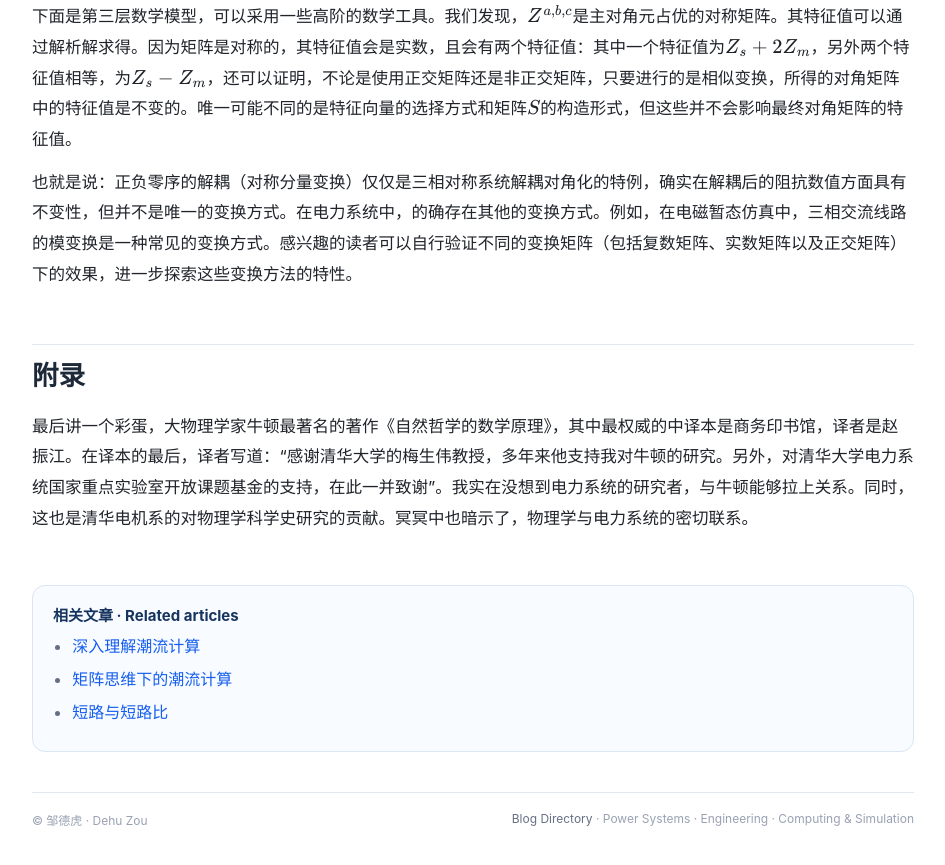
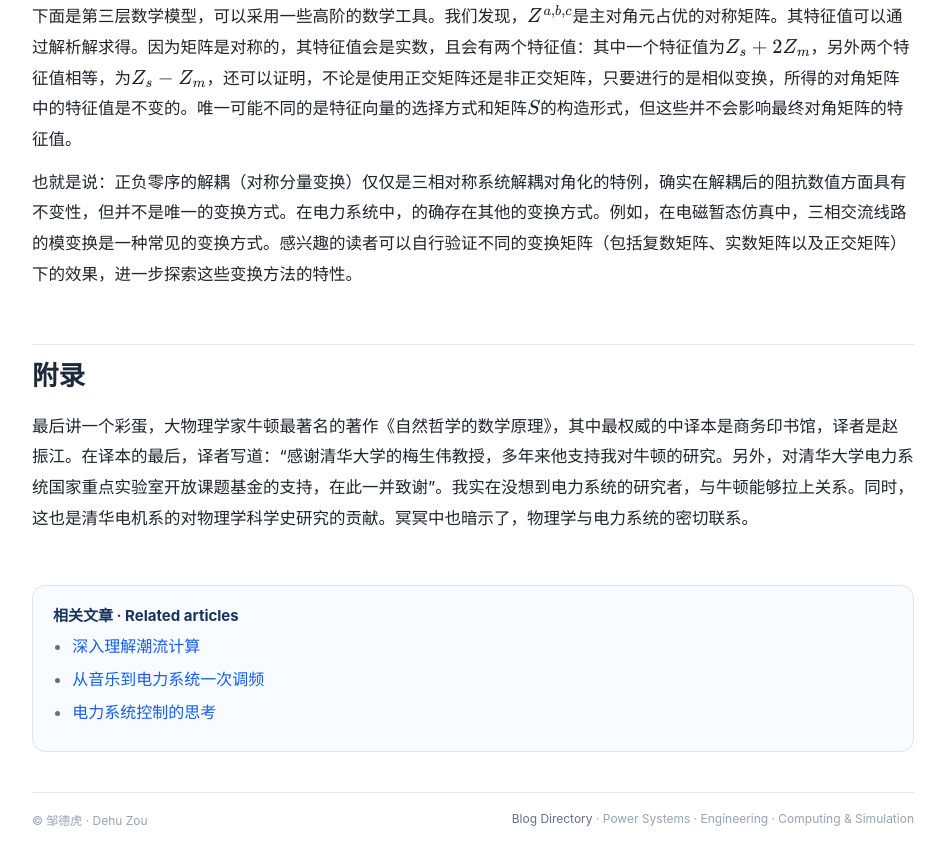
Before and after one commit to zoudehupowersystem/zoudehupowersystem.github.io, a Jekyll site: the page built from 从物理学出发理解电力系统.md, in a window 1280 px wide and 900 px high, scrolled down 10511 px. Shown: the top 865 px of the window, without its empty margins (167-1112 px from the left). Built offline with Jekyll 4.4.1, drawn with Linux system fonts in a browser that asks for light colours; some of the changed lines change nothing that is shown.

Commit message:
Strengthen internal links to weak-indexed articles

```diff
--- a/_data/related.yml
+++ b/_data/related.yml
@@ -1,16 +1,16 @@
 "从物理学出发理解电力系统.md":
   - { title: "深入理解潮流计算", url: "/深入理解潮流计算.html", lang: "zh-CN" }
-  - { title: "矩阵思维下的潮流计算", url: "/矩阵思维下的潮流计算.html", lang: "zh-CN" }
-  - { title: "短路与短路比", url: "/短路与短路比.html", lang: "zh-CN" }
+  - { title: "从音乐到电力系统一次调频", url: "/从音乐到电力系统一次调频.html", lang: "zh-CN" }
+  - { title: "电力系统控制的思考", url: "/电力系统控制的思考.html", lang: "zh-CN" }
 
 "深入理解潮流计算.md":
   - { title: "矩阵思维下的潮流计算", url: "/矩阵思维下的潮流计算.html", lang: "zh-CN" }
-  - { title: "重温牛顿-拉夫逊法", url: "/重温牛顿-拉夫逊法.html", lang: "zh-CN" }
+  - { title: "谈谈电力系统状态估计", url: "/谈谈电力系统状态估计.html", lang: "zh-CN" }
   - { title: "From Ybus to an Industrial-Grade Power Flow Solver", url: "/ac-power-flow-ybus-newton.html", lang: "en", note: "EN" }
 
 "矩阵思维下的潮流计算.md":
   - { title: "深入理解潮流计算", url: "/深入理解潮流计算.html", lang: "zh-CN" }
-  - { title: "重温牛顿-拉夫逊法", url: "/重温牛顿-拉夫逊法.html", lang: "zh-CN" }
+  - { title: "谈谈电力系统状态估计", url: "/谈谈电力系统状态估计.html", lang: "zh-CN" }
   - { title: "From Ybus to an Industrial-Grade Power Flow Solver", url: "/ac-power-flow-ybus-newton.html", lang: "en", note: "EN" }
 
 "重温牛顿-拉夫逊法.md":
@@ -61,7 +61,7 @@
 "曼尼托巴水电局的创业史.md":
   - { title: "From the Nelson River to PSCAD and RTDS", url: "/manitoba-hydro-pscad-rtds-history.html", lang: "en", note: "EN" }
   - { title: "论电力系统仿真", url: "/论电力系统仿真.html", lang: "zh-CN" }
-  - { title: "电力系统仿真会议参会记录", url: "/电力系统仿真会议参会记录.html", lang: "zh-CN" }
+  - { title: "职业生涯回顾与思考", url: "/职业生涯回顾与思考.html", lang: "zh-CN" }
 
 "manitoba-hydro-pscad-rtds-history.md":
   - { title: "曼尼托巴水电局的创业史", url: "/曼尼托巴水电局的创业史.html", lang: "zh-CN", note: "ZH" }
@@ -70,7 +70,7 @@
 
 "电网调度技术思考.md":
   - { title: "谈谈电力系统状态估计", url: "/谈谈电力系统状态估计.html", lang: "zh-CN" }
-  - { title: "论电力数字化转型", url: "/论电力数字化转型.html", lang: "zh-CN" }
+  - { title: "电力系统控制的思考", url: "/电力系统控制的思考.html", lang: "zh-CN" }
   - { title: "电力系统二次设备科普", url: "/电力系统二次设备科普.html", lang: "zh-CN" }
 
 "论电力系统仿真.md":
@@ -101,16 +101,16 @@
 "论电力数字化转型.md":
   - { title: "工业系统演化与设计", url: "/工业系统演化与设计.html", lang: "zh-CN" }
   - { title: "论系统工程", url: "/论系统工程.html", lang: "zh-CN" }
-  - { title: "电网调度技术思考", url: "/电网调度技术思考.html", lang: "zh-CN" }
+  - { title: "论电力安全生产", url: "/论电力安全生产.html", lang: "zh-CN" }
 
 "工业系统演化与设计.md":
   - { title: "论系统工程", url: "/论系统工程.html", lang: "zh-CN" }
-  - { title: "论电力数字化转型", url: "/论电力数字化转型.html", lang: "zh-CN" }
+  - { title: "职业生涯回顾与思考", url: "/职业生涯回顾与思考.html", lang: "zh-CN" }
   - { title: "论电力安全生产", url: "/论电力安全生产.html", lang: "zh-CN" }
 
 "论系统工程.md":
-  - { title: "工业系统演化与设计", url: "/工业系统演化与设计.html", lang: "zh-CN" }
-  - { title: "论电力数字化转型", url: "/论电力数字化转型.html", lang: "zh-CN" }
+  - { title: "从音乐到电力系统一次调频", url: "/从音乐到电力系统一次调频.html", lang: "zh-CN" }
+  - { title: "论电力安全生产", url: "/论电力安全生产.html", lang: "zh-CN" }
   - { title: "职业生涯回顾与思考", url: "/职业生涯回顾与思考.html", lang: "zh-CN" }
 
 "电力系统中的编程语言.md":
```
